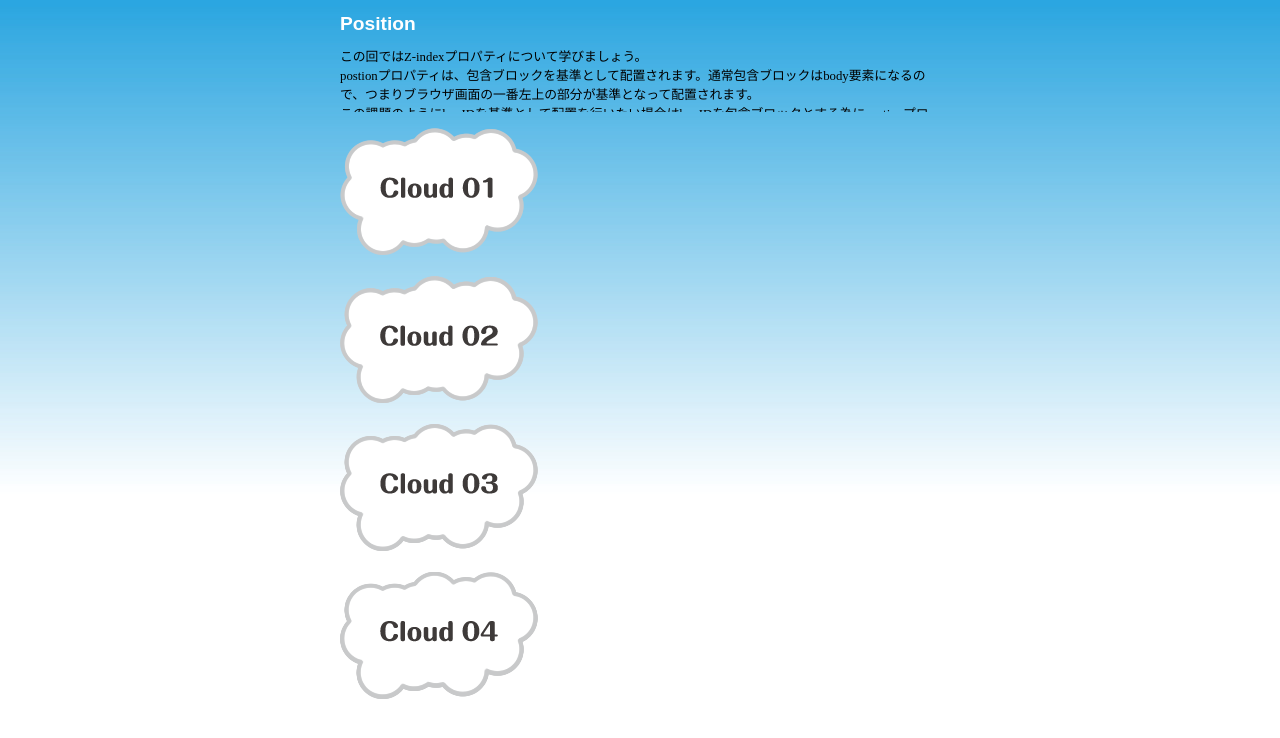
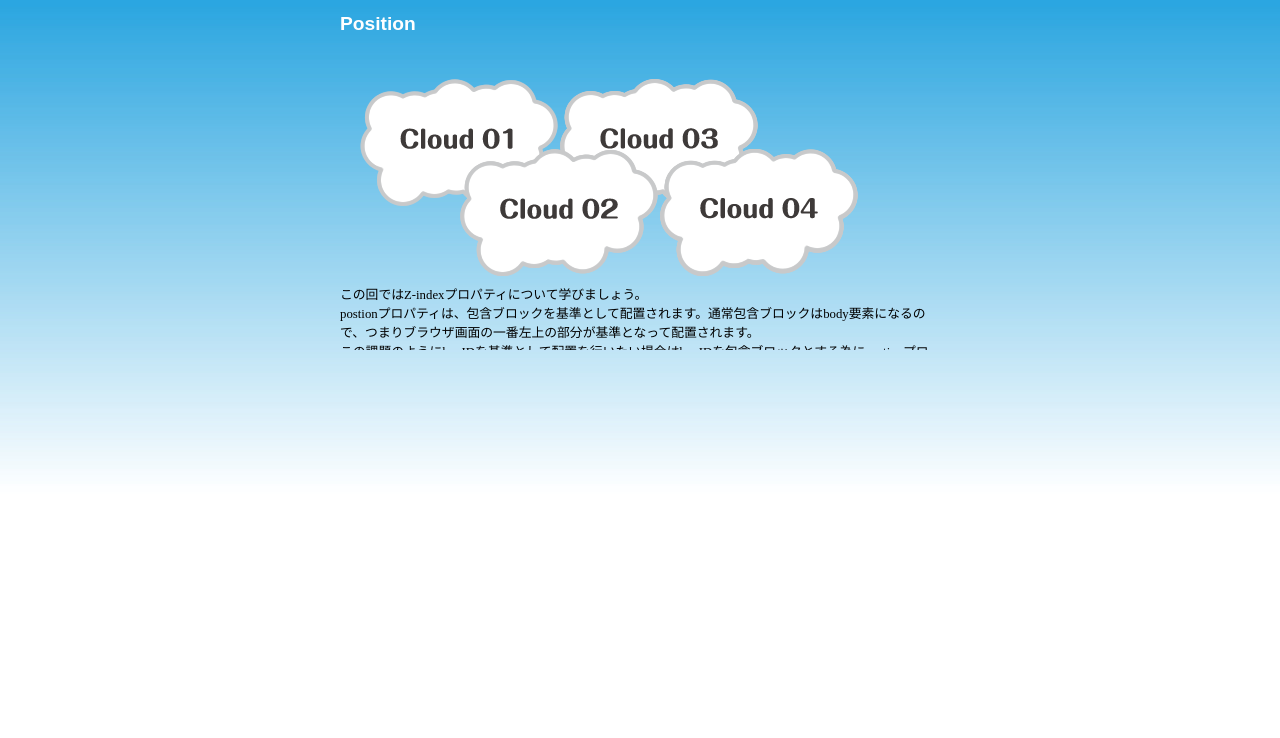
Before and after one commit to ShunKUN1182/std_css, a plain HTML site: page htc11_start/htc11_01_start.html in a window 1280 px wide. Drawn offline with Linux system fonts and the light colour scheme.

Commit message:
htc11_01終了

```diff
--- a/htc11_start/css/htc11_01.css
+++ b/htc11_start/css/htc11_01.css
@@ -26,5 +26,33 @@ h1{
     width: 600px;
     height: 5em;
     overflow: auto;
+    top: 260px;
+}
 
+#box p{
+    position: absolute;
 }
+
+#photo1{
+    top: 50px;
+    left: 20px;
+    z-index: 1;
+}
+
+#photo2{
+    top: 120px;
+    left: 120px;
+    z-index: 3;
+}
+
+#photo3{
+    top: 50px;
+    left: 220px;
+    z-index: 2;
+}
+
+#photo4{
+    top: 120px;
+    left: 320px;
+    z-index: 4;
+}
```
